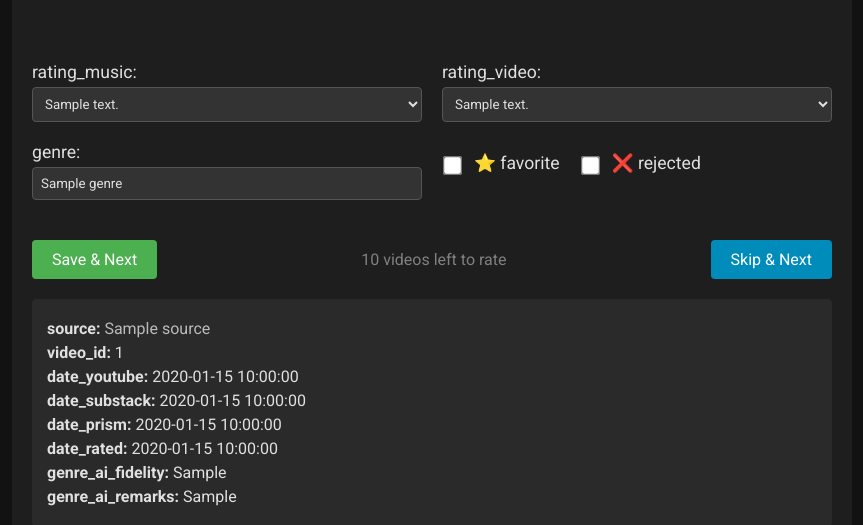
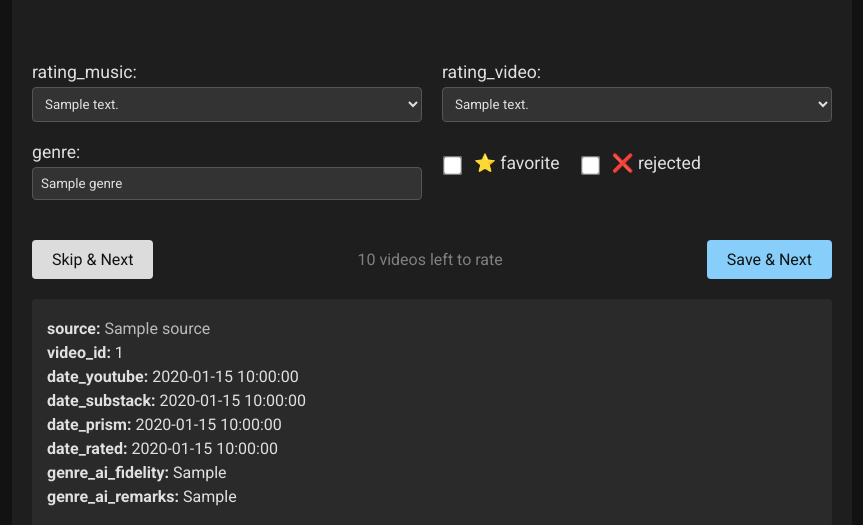
Before and after one commit to airflow2010/GOODMUSIC, a Flask app: template templates/rate.html in a window 1280 px wide. Shown: the part 578-1103 px from the top of the page, without its empty margins (208-1071 px from the left). Run offline with Flask 3, Linux system fonts and the light colour scheme; the template is opened without the code that fills it: most values are stand-ins (such as "Sample title", 1, 10 or a date in 2020); parts of the project's set-up code (start-up, migrations or seed data) failed here and were passed over.

Commit message:
rating buttons restyle

```diff
--- a/templates/rate.html
+++ b/templates/rate.html
@@ -71,9 +71,9 @@
 
             <!-- Buttons -->
             <div class="button-group">
-                <button type="submit" class="save-button">Save & Next</button>
+                <a href="{{ url_for('rating_mode') }}" class="button-link next-button" style="background-color: Gainsboro; color: #121212;">Skip & Next</a>
                 <span style="color: grey;">{{ videos_left }} videos left to rate</span>
-                <a href="{{ url_for('rating_mode') }}" class="button-link next-button">Skip & Next</a>
+                <button type="submit" class="save-button" style="background-color: LightSkyBlue; color: #121212;">Save & Next</button>
             </div>
         </form>
 
```
